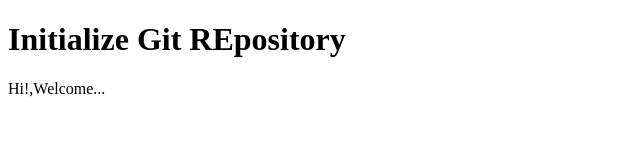
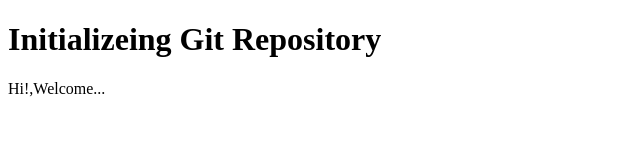
Before and after one commit to Mounish-07/FSD-II, a plain HTML site: page index.html in a window 1280 px wide. Shown: the whole page, without its empty margins (0-640 px from the left). Drawn offline with Linux system fonts and the light colour scheme.

Commit message:
Update index.html

```diff
--- a/index.html
+++ b/index.html
@@ -6,7 +6,7 @@
     <title>Git Repository</title>
 </head>
 <body>
-    <h1>Initialize Git REpository</h1>
+    <h1>Initializeing Git Repository</h1>
     <p>Hi!,Welcome...</p>
 </body>
 </html>
```
